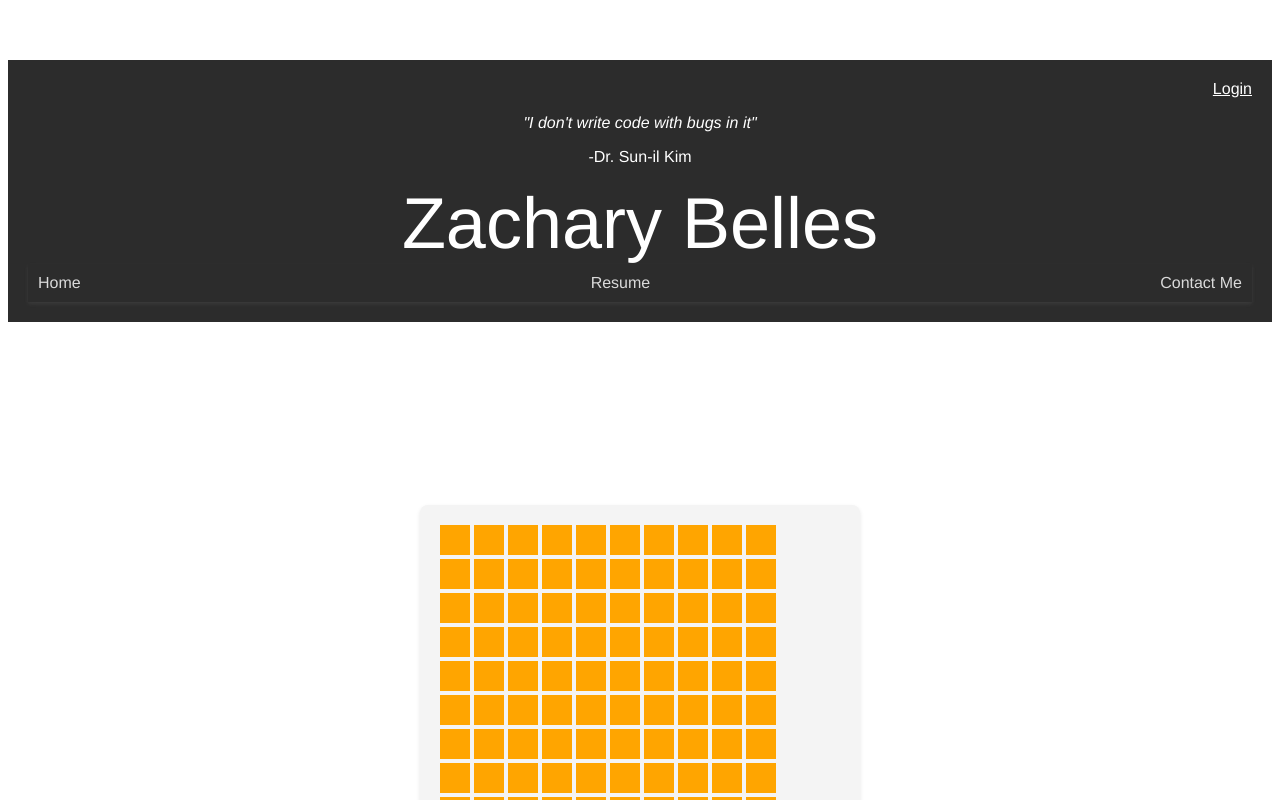
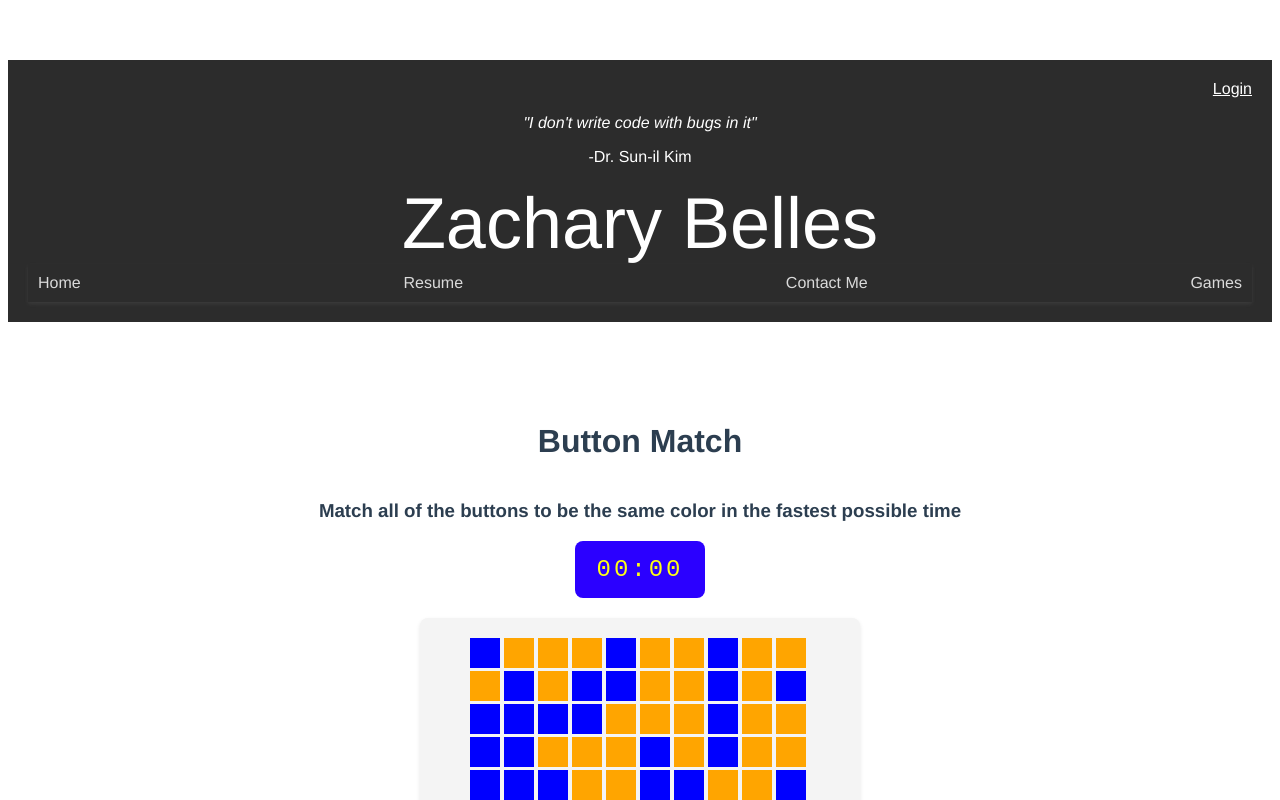
Before and after one commit to zmbelles/personal-site-v2, a Vue app: page /match in a window 1280 px wide. Shown: the top 800 px of the page. Built offline with nearby package versions, Linux system fonts and the light colour scheme.

Commit message:
finished button game
fixed bugs in the button game

```diff
--- a/src/components/NavBar.vue
+++ b/src/components/NavBar.vue
@@ -16,6 +16,7 @@
             <router-link to="/">Home</router-link>
             <router-link to="/resume">Resume</router-link>
             <router-link to="/contact">Contact Me</router-link>
+            <router-link to="/games">Games</router-link>
         </div>
       </nav>
     </div>
--- a/src/components/games/ButtonMatch.vue
+++ b/src/components/games/ButtonMatch.vue
@@ -1,54 +1,99 @@
 <template>
 	<div class="button-match-container">
+		<h1 class="button-match-header">Button Match</h1>
+		<h3 class="button-match-description">
+			Match all of the buttons to be the same color in the fastest
+			possible time
+		</h3>
+		<div class="timer">
+			{{ minutes }}<span class="blinking">:</span>{{ seconds }}
+		</div>
+
 		<div class="button-match">
-      <div v-for="row in 10" :key="row" class="grid-row">
+			<div
+				v-for="(rowButtons, row) in buttons"
+				:key="row"
+				class="grid-row1"
+			>
 				<button
-          v-for="(buttonClass, index) in buttons"
+					v-for="(buttonClass, index) in rowButtons"
+					:id="processButtonId(row, index)"
 					:key="index"
 					:class="['button', buttonClass.class]"
 					:style="{ backgroundColor: buttonClass.color }"
-          @click="handleButtonClick(index)"
+					@click="handleButtonClick(row, index)"
 				></button>
+			</div>
+			<div v-if="showPopup" class="popup-overlay">
+				<div class="popup">
+					{{ successMessage }}
+					<button @click="showPopup = false">Close</button>
+				</div>
 			</div>
 		</div>
 		<div class="submit-container">
-      <button class="submit">submit</button>
+			<button class="submit" @click="checkColors">submit</button>
 		</div>
 	</div>
 </template>
 
 <script>
 export default {
-  name: 'ButtonMatch',
+	name: "ButtonMatch",
 	data() {
 		return {
-      buttons: [
-        { class: 'vari_one', color: 'orange' },
-        { class: 'vari_two', color: 'orange' },
-        { class: 'vari_three', color: 'orange' },
-        { class: 'vari_four', color: 'orange' },
-        { class: 'vari_five', color: 'orange' },
-        { class: 'vari_six', color: 'orange' },
-        { class: 'vari_seven', color: 'orange' },
-        { class: 'vari_eight', color: 'orange' },
-        { class: 'vari_nine', color: 'orange' },
-        { class: 'vari_ten', color: 'orange' },
-      ],
+			buttons: Array.from({ length: 10 }, () =>
+				Array.from({ length: 10 }, () => ({
+					class: `vari_${Math.floor(Math.random() * 10) + 1}`,
+					color: Math.random() < 0.5 ? "blue" : "orange",
+				}))
+			),
+			timerStarted: false,
+			startTime: null,
+			elapsedTime: 0,
+			timerInterval: null,
+			showPopup: false,
+			successMessage: "",
 		};
 	},
 	methods: {
-    handleButtonClick(index) {
-      this.toggleColor(index);
+		processButtonId(row, index) {
+			return `button_${row}_${index}`;
+		},
+		handleButtonClick(row, index) {
+			//if the timer has not started, start it.
+			if (!this.timerStarted) {
+				this.startTimer();
+			}
+			const buttonId = this.processButtonId(row, index);
+			console.log(`this is button ${buttonId}`);
 
-      const neighbors = this.getNeighborIndices(index);
-      for (const neighborIndex of neighbors) {
-        this.toggleColor(neighborIndex);
+			this.toggleColor(row, index);
+
+			const rowSize = 10; // Assuming 10 buttons in each row
+			const col = index;
+
+			// Left neighbor
+			if (col > 0) {
+				this.toggleColor(row, col - 1);
+			}
+
+			// Right neighbor
+			if (col < rowSize - 1) {
+				this.toggleColor(row, col + 1);
 			}
 		},
-    toggleColor(index) {
-      if (index >= 0 && index < this.buttons.length) {
-        this.buttons[index].color =
-          this.buttons[index].color === 'orange' ? 'blue' : 'orange';
+		toggleColor(row, index) {
+			if (
+				row >= 0 &&
+				row < this.buttons.length &&
+				index >= 0 &&
+				index < this.buttons[row].length
+			) {
+				this.buttons[row][index].color =
+					this.buttons[row][index].color === "orange"
+						? "blue"
+						: "orange";
 			}
 		},
 		getNeighborIndices(index) {
@@ -76,6 +121,52 @@ export default {
 			}
 
 			return neighbors;
+		},
+		checkColors() {
+			// Flatten the 2D array
+			const flattenedButtons = this.buttons.flat();
+
+			if (flattenedButtons.every((button) => button.color === "blue")) {
+				this.successMessage = `Congrats! You matched all buttons in ${this.minutes}:${this.seconds}!`;
+				this.showPopup = true;
+				this.stopTimer();
+				return true;
+			} else if (
+				flattenedButtons.every((button) => button.color === "orange")
+			) {
+				this.successMessage = `Congrats! You matched all buttons in ${this.minutes}:${this.seconds}!`;
+				this.showPopup = true;
+				this.stopTimer();
+				return true;
+			} else {
+				console.log("The buttons are of mixed colors.");
+				return false;
+			}
+		},
+		startTimer() {
+			this.timerStarted = true;
+			this.startTime = Date.now();
+			this.timerInterval = setInterval(() => {
+				this.elapsedTime = Math.floor(
+					(Date.now() - this.startTime) / 1000
+				);
+			}, 1000);
+		},
+
+		stopTimer() {
+			this.timerStarted = false;
+			clearInterval(this.timerInterval);
+      this.elapsedTime = 0;
+		},
+	},
+	computed: {
+		minutes() {
+			return Math.floor(this.elapsedTime / 60)
+				.toString()
+				.padStart(2, "0");
+		},
+		seconds() {
+			return (this.elapsedTime % 60).toString().padStart(2, "0");
 		},
 	},
 };
@@ -127,4 +218,63 @@ export default {
 	border: none;
 	margin-right: 4px;
 }
+.timer {
+	display: flex;
+	justify-content: center;
+	align-items: center;
+	background-color: #2b00ff;
+	color: rgb(255, 255, 20);
+	font-family: "Courier New", Courier, monospace;
+	font-size: 24px;
+	letter-spacing: 3px;
+	padding: 15px;
+	border-radius: 8px;
+	margin-bottom: 20px;
+	width: 100px;
+	box-shadow: 1 2px 4px rgba(0, 0, 0, 0.1);
+}
+.popup-overlay {
+	position: fixed;
+	top: 0;
+	left: 0;
+	width: 100vw;
+	height: 100vh;
+	background: rgba(0, 0, 0, 0.7);
+	display: flex;
+	justify-content: center;
+	align-items: center;
+}
+
+.popup {
+	background-color: #ffffff;
+	padding: 20px;
+	border-radius: 10px;
+	box-shadow: 0px 0px 15px rgba(0, 0, 0, 0.2);
+	max-width: 90%;
+	text-align: center;
+}
+
+.popup button {
+	margin-top: 10px;
+	padding: 5px 15px;
+	cursor: pointer;
+	border: none;
+	border-radius: 5px;
+	background-color: #9510d8;
+	color: white;
+}
+
+@keyframes blink {
+	0%,
+	49% {
+		opacity: 1;
+	}
+	50%,
+	100% {
+		opacity: 0;
+	}
+}
+.blinking {
+	animation: blink 1s infinite;
+}
 </style>
```
Lines whose indentation alone changed are shown as unchanged.
